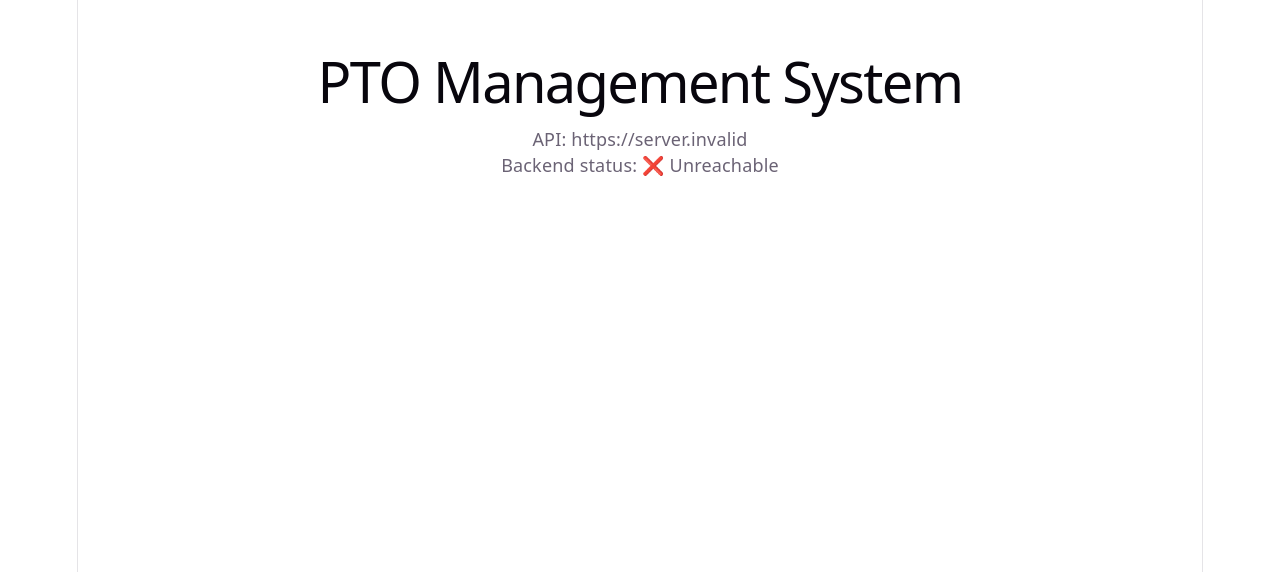
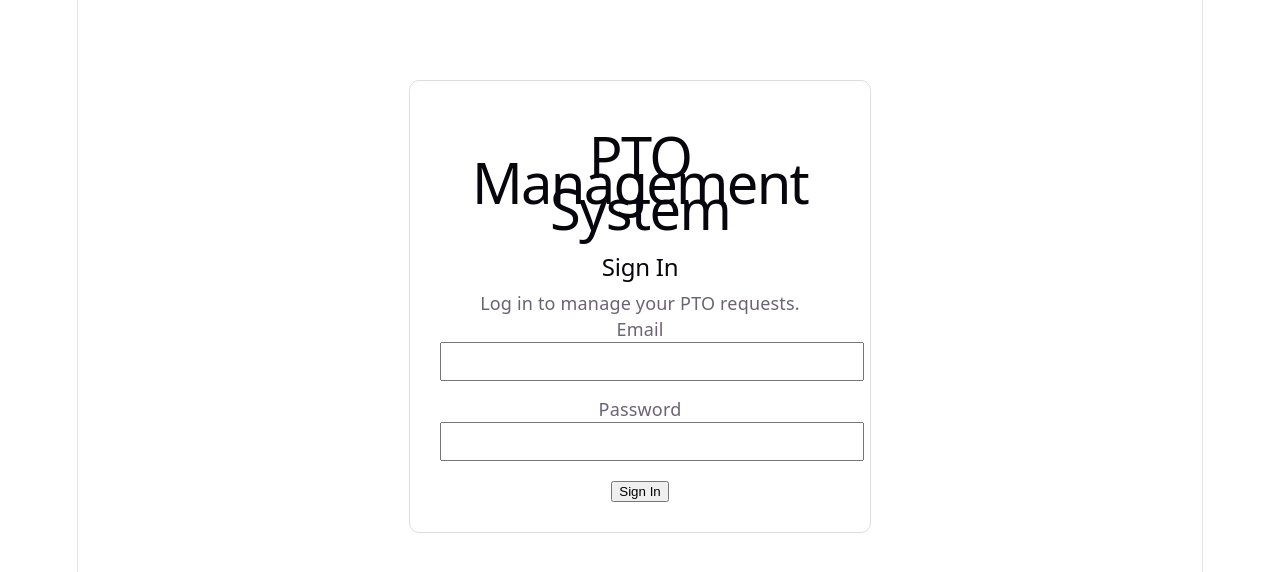
Before and after one commit to josuegcp95/pto-management-system, a React (Vite) app in the folder frontend/: page / in a window 1280 px wide. Shown: the top 572 px of the page. Built offline with nearby package versions, Linux system fonts and the light colour scheme; no server answers.

Commit message:
Draft: Add login page and role-based navigation (#20) (#31)

```diff
--- a/frontend/src/App.tsx
+++ b/frontend/src/App.tsx
@@ -1,30 +1,47 @@
-import { useEffect, useState } from "react";
 
-const API_URL = import.meta.env.VITE_API_URL;
-
-type Status = "checking" | "ok" | "error";
+import { useState } from "react";
+import LoginPage from "./LoginPage";
+import { setAuthToken } from "./apiClient";
+import type { User } from "./types";
+import "./App.css";
 
 function App() {
-  const [status, setStatus] = useState<Status>("checking");
+  const [user, setUser] = useState<User | null>(null);
 
-  useEffect(() => {
-    fetch(`${API_URL}/health`)
-      .then((res) => (res.ok ? res.json() : Promise.reject(res.status)))
-      .then((data) => setStatus(data.status === "ok" ? "ok" : "error"))
-      .catch(() => setStatus("error"));
-  }, []);
+  function handleLogin(authenticatedUser: User) {
+    setUser(authenticatedUser);
+  }
 
-  const label = {
-    checking: "Checking…",
-    ok: "✅ Connected",
-    error: "❌ Unreachable",
-  }[status];
+  function handleLogout() {
+    setAuthToken(null);
+    setUser(null);
+  }
+
+  if (!user) {
+    return <LoginPage onLogin={handleLogin} />;
+  }
 
   return (
-    <main style={{ fontFamily: "system-ui", padding: "2rem" }}>
-      <h1>PTO Management System</h1>
-      <p>API: {API_URL}</p>
-      <p>Backend status: {label}</p>
+    <main>
+      <header>
+        <h1>PTO Management System</h1>
+        <p>Welcome, {user.name}!</p>
+        <button onClick={handleLogout}>Log Out</button>
+      </header>
+
+      <hr />
+
+      {user.role === "manager" ? (
+        <section>
+          <h2>Manager Dashboard</h2>
+          <p>Manager PTO approval interface will appear here.</p>
+        </section>
+      ) : (
+        <section>
+          <h2>Employee Dashboard</h2>
+          <p>Employee PTO requests and balances will appear here.</p>
+        </section>
+      )}
     </main>
   );
 }
--- /dev/null
+++ b/frontend/src/LoginPage.tsx
@@ -0,0 +1,96 @@
+import { useState } from "react";
+import type { FormEvent } from "react";
+import { login } from "./api";
+import { setAuthToken } from "./apiClient";
+import type { User } from "./types";
+
+interface LoginPageProps {
+  onLogin: (user: User) => void;
+}
+
+function LoginPage({ onLogin }: LoginPageProps) {
+  const [email, setEmail] = useState("");
+  const [password, setPassword] = useState("");
+  const [loading, setLoading] = useState(false);
+  const [error, setError] = useState("");
+
+  async function handleSubmit(event: FormEvent<HTMLFormElement>) {
+    event.preventDefault();
+    setError("");
+    setLoading(true);
+
+    try {
+      const response = await login({
+        email,
+        password,
+      });
+
+      setAuthToken(response.access_token);
+      onLogin(response.user);
+    } catch (err) {
+      setError(
+        err instanceof Error
+          ? err.message
+          : "Login failed. Please try again."
+      );
+    } finally {
+      setLoading(false);
+    }
+  }
+
+  return (
+    <main
+      style={{
+        maxWidth: "400px",
+        margin: "80px auto",
+        padding: "30px",
+        border: "1px solid #ddd",
+        borderRadius: "10px",
+      }}
+    >
+      <h1>PTO Management System</h1>
+      <h2>Sign In</h2>
+      <p>Log in to manage your PTO requests.</p>
+
+      <form onSubmit={handleSubmit}>
+        <div style={{ marginBottom: "15px" }}>
+          <label htmlFor="email">Email</label>
+          <input
+            id="email"
+            type="email"
+            value={email}
+            onChange={(event) => setEmail(event.target.value)}
+            required
+            autoComplete="username"
+            style={{ width: "100%", padding: "10px" }}
+          />
+        </div>
+
+        <div style={{ marginBottom: "15px" }}>
+          <label htmlFor="password">Password</label>
+          <input
+            id="password"
+            type="password"
+            value={password}
+            onChange={(event) => setPassword(event.target.value)}
+            required
+            autoComplete="current-password"
+            style={{ width: "100%", padding: "10px" }}
+          />
+        </div>
+
+        {error && (
+          <p role="alert" style={{ color: "red" }}>
+            {error}
+          </p>
+        )}
+
+        <button type="submit" disabled={loading}>
+          {loading ? "Signing in..." : "Sign In"}
+        </button>
+      </form>
+    </main>
+  );
+}
+
+export default LoginPage;
--- a/frontend/src/api.ts
+++ b/frontend/src/api.ts
@@ -7,6 +7,7 @@ import {
   mockGetPTORequest,
   mockReviewPTORequest,
   mockSendAIMessage,
+  mockLogin,
 } from "./mockApi";
 
 import type {
@@ -19,6 +20,8 @@ import type {
   PTOReview,
   PTOReviewResult,
   AIChatResponse,
+  LoginRequest,
+  LoginResponse,
 } from "./types";
 
 const BASE_PATH = "/api/v1";
@@ -108,3 +111,21 @@ export function sendAIMessage(
     }
   );
 }
+
+
+
+export function login(
+  credentials: LoginRequest
+): Promise<LoginResponse> {
+  if (USE_MOCK_API) {
+    return mockLogin(credentials.email, credentials.password);
+  }
+
+  return apiRequest<LoginResponse>(
+    `${BASE_PATH}/auth/login`,
+    {
+      method: "POST",
+      body: JSON.stringify(credentials),
+    }
+  );
+}
--- a/frontend/src/mockApi.ts
+++ b/frontend/src/mockApi.ts
@@ -11,14 +11,16 @@ import type {
 } from "./types";
 
 // Demonstration data only. Nothing is saved to the backend.
+
 const mockUser: User = {
   employee_id: 215,
   name: "Alex Morgan",
+  email: "employee@example.com",
   role: "employee",
+  manager_id: 310,
 };
 
 let requests: PTORequest[] = [
-
   {
     request_id: 1042,
     employee_id: 215,
@@ -31,8 +33,6 @@ let requests: PTORequest[] = [
     flags: [],
     created_at: "2026-11-10T14:00:00Z",
   },
-
-
   {
     request_id: 1043,
     employee_id: 215,
@@ -45,11 +45,41 @@ let requests: PTORequest[] = [
     flags: [],
     created_at: "2026-11-09T10:00:00Z",
   },
-
 ];
 
 export async function mockGetCurrentUser(): Promise<User> {
   return mockUser;
+}
+
+export async function mockLogin(
+  email: string,
+  password: string
+): Promise<{
+  access_token: string;
+  token_type: string;
+  user: User;
+}> {
+  if (!email.trim() || !password.trim()) {
+    throw new Error("Email and password are required.");
+  }
+
+  const role = email.toLowerCase().startsWith("manager@")
+    ? "manager"
+    : "employee";
+
+  const user: User = {
+    employee_id: role === "manager" ? 310 : 215,
+    name: role === "manager" ? "Demo Manager" : "Alex Morgan",
+    email,
+    role,
+    manager_id: role === "manager" ? null : 310,
+  };
+
+  return {
+    access_token: "mock-demo-token",
+    token_type: "bearer",
+    user,
+  };
 }
 
 export async function mockGetPTOBalance(): Promise<PTOBalance> {
```
Also changed, not shown: frontend/src/types.ts (+15 -0 lines). Lines whose indentation alone changed are shown as unchanged.
